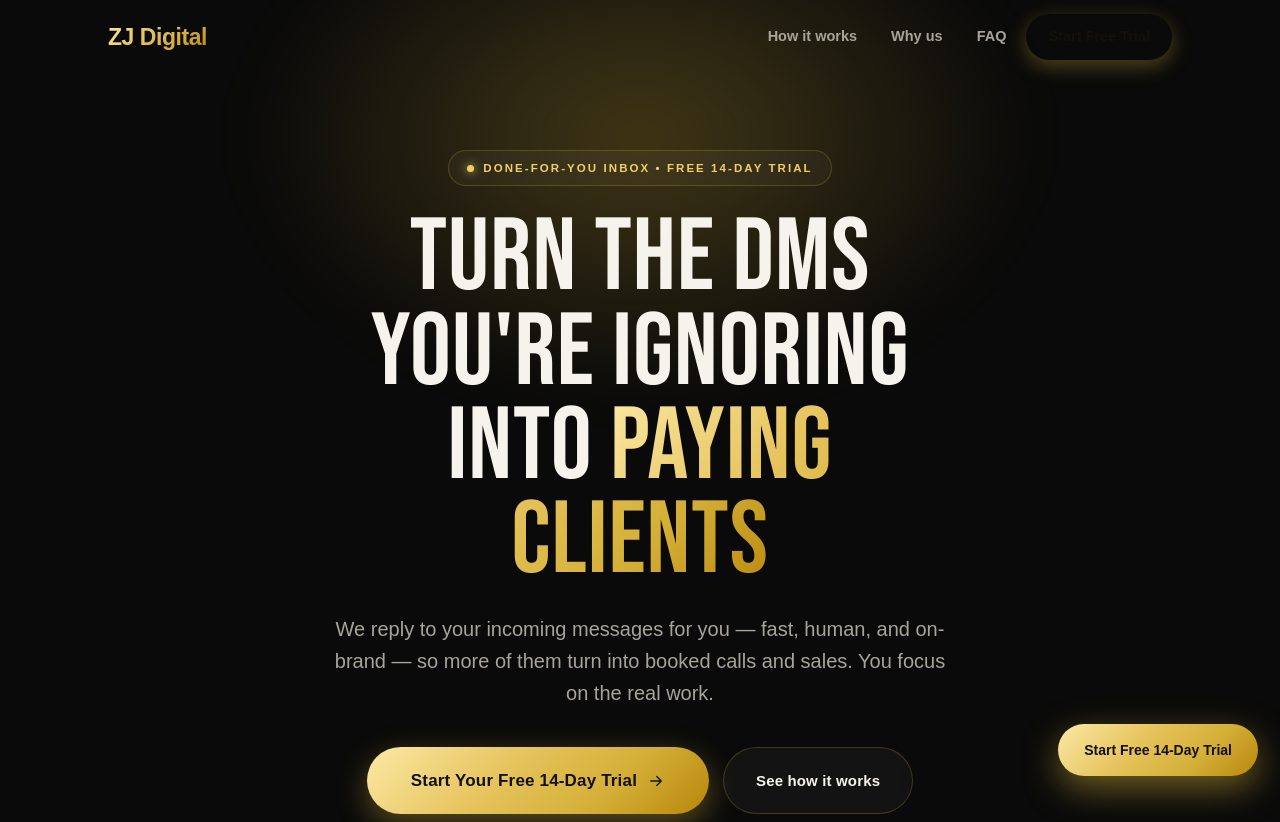
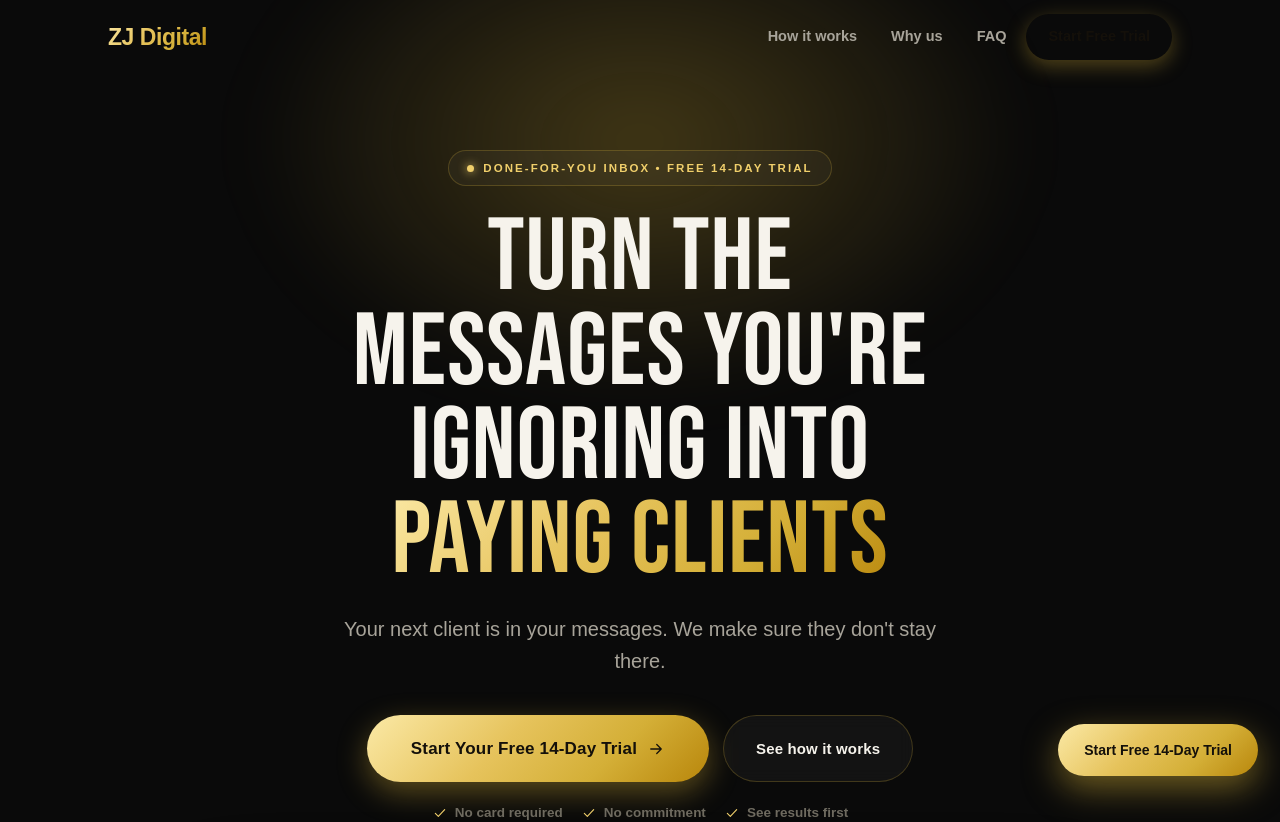
Before and after one commit to zjdigital18/zjdigital, a Next.js app: page / in a window 1280 px wide. Shown: the top 822 px of the page. Built offline with nearby package versions, Linux system fonts and the light colour scheme; a web font is replaced by a local one.

Commit message:
Hero copy: 'Messages' not 'DMs'; tighter subheadline
Co-Authored-By: Claude Opus 4.8 <noreply@anthropic.com>

```diff
--- a/app/page.tsx
+++ b/app/page.tsx
@@ -382,8 +382,8 @@ export default function Home() {
       <section id="hero">
         <div className="wrap">
           <div className="reveal"><span className="eyebrow dot">Done-for-you inbox • Free 14-day trial</span></div>
-          <h1 className="hero-h1 reveal d1">Turn the DMs You&apos;re Ignoring Into <span>Paying Clients</span></h1>
-          <p className="hero-sub reveal d2">We reply to your incoming messages for you — fast, human, and on-brand — so more of them turn into booked calls and sales. You focus on the real work.</p>
+          <h1 className="hero-h1 reveal d1">Turn the Messages You&apos;re Ignoring Into <span>Paying Clients</span></h1>
+          <p className="hero-sub reveal d2">Your next client is in your messages. We make sure they don&apos;t stay there.</p>
           <div className="hero-cta reveal d3">
             <button className="btn btn-primary btn-lg" onClick={() => scrollTo("apply")}>Start Your Free 14-Day Trial <Icon name="arrow" size={18} /></button>
             <button className="btn btn-ghost btn-lg" onClick={() => scrollTo("how")}>See how it works</button>
```
